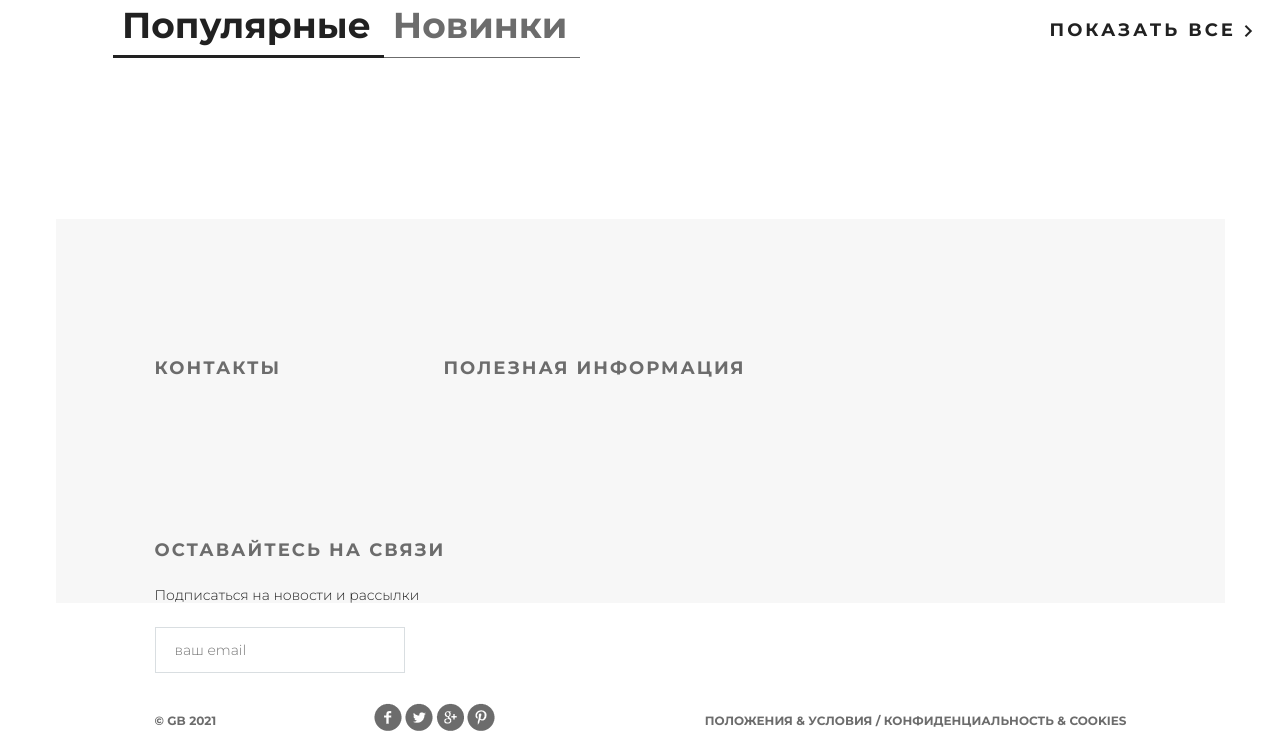
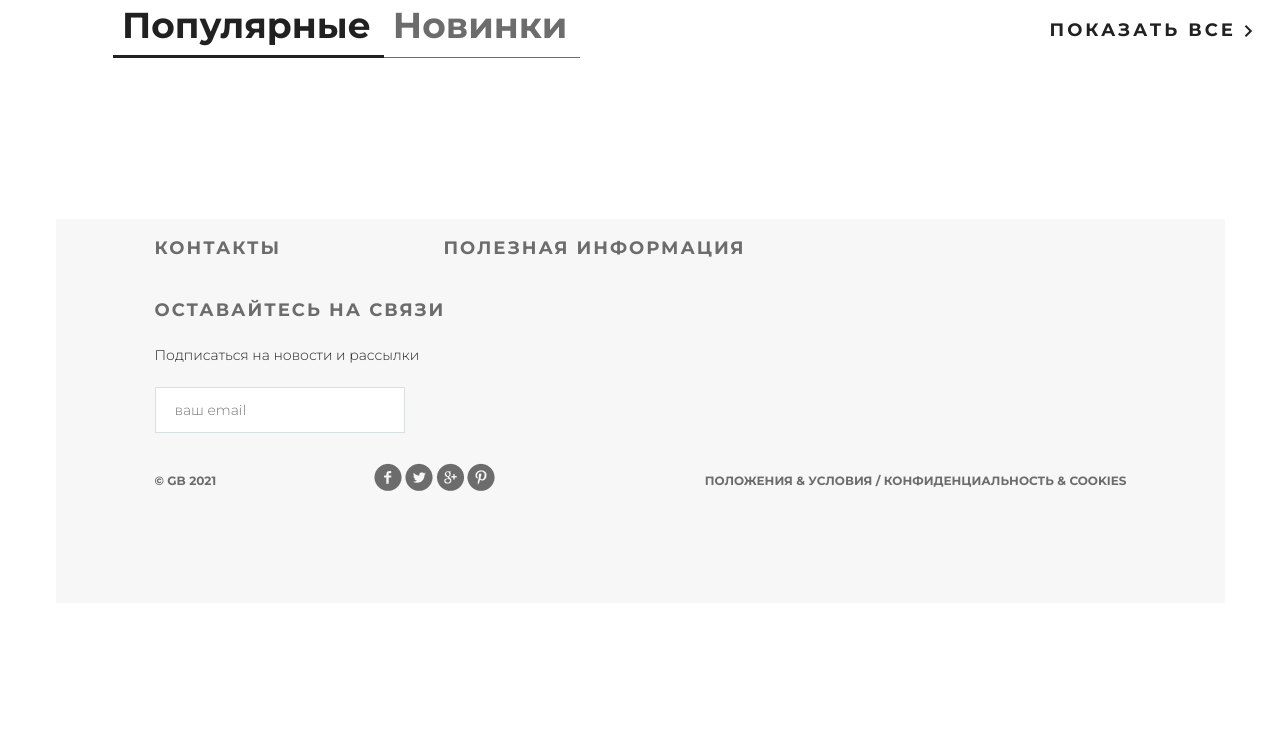
Before and after one commit to iidyachenko/my_django_shop, a Django app: page / in a window 1280 px wide; the page is wider, and only the part inside the window is pictured. Shown: the part 920-1654 px from the top of that part. After the commit the page ends 1411 px from the top of that part, so only its background shows below. Run offline with Django 3.2, Linux system fonts and the light colour scheme; data comes from the database, SQL or seed files in the repository; parts of the project's set-up code (start-up, migrations or seed data) failed here and were passed over; some libraries are stand-ins or nearby versions.

Commit message:
Поправил футер

```diff
--- a/geekshop/static/css/style.css
+++ b/geekshop/static/css/style.css
@@ -1231,7 +1231,6 @@ html, body {
     color: #6c6c6c;
 }
 .text-footer {
-	margin-top: 120px;
 	width: 221px;
 	float: left;
 	margin-right: 68px;
```
